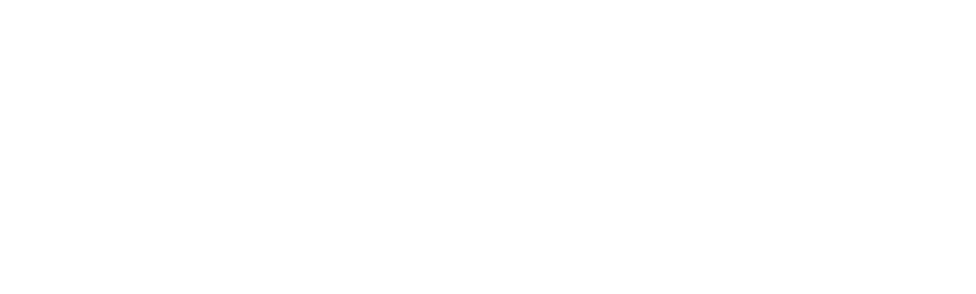
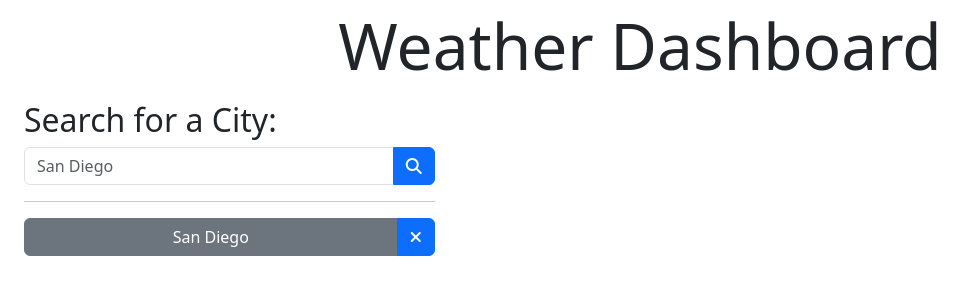
Before and after one commit to that-devguy/WeatherDashboard-API-Challenge, a plain HTML site: page index.html in a window 1280 px wide. Shown: the whole page, without its empty margins (0-976 px from the left). Drawn offline with nearby package versions, Linux system fonts and the light colour scheme.

Commit message:
added bootstrap5, added page header & city search/history with btns to html. added styling to buttons in css.

```diff
--- a/assets/css/style.css
+++ b/assets/css/style.css
@@ -0,0 +1,8 @@
+#city-search {
+    border-radius: auto, 0, 0, auto;
+}
+
+#search-btn {
+    border-top-left-radius: 0;
+    border-bottom-left-radius: 0;
+}
--- a/index.html
+++ b/index.html
@@ -5,11 +5,48 @@
     <meta http-equiv="X-UA-Compatible" content="IE=edge">
     <meta name="viewport" content="width=device-width, initial-scale=1.0">
     <link rel="stylesheet" href="./assets/css/reset.css">
+    <!-- bootstrap5 -->
+    <link href="https://cdn.jsdelivr.net/npm/bootstrap@5.3.0-alpha1/dist/css/bootstrap.min.css" rel="stylesheet" integrity="sha384-GLhlTQ8iRABdZLl6O3oVMWSktQOp6b7In1Zl3/Jr59b6EGGoI1aFkw7cmDA6j6gD" crossorigin="anonymous">
+    <!-- stylesheet -->
     <link rel="stylesheet" href="./assets/css/style.css">
     <title>Weather Dashboard</title>
 </head>
 <body>
+    <nav class="navbar">
+        <h1 class="display-3 text-center w-100">Weather Dashboard</h1>
+    </nav>
 
+    <div class="col mx-4">
+        <div class="col-4">
+                <h2>Search for a City:</h2>
+                <div class="input-group mb-3">
+                    <input id="city-search" type="text" class="form-control" placeholder="San Diego" aria-label="Enter city name">
+                    <div class="input-group-append">
+                        <button id="search-btn" class="btn btn-primary" type="button">
+                            <i class="fa-solid fa-magnifying-glass"></i>
+                        </button>
+                    </div>
+                </div>
+                <hr>
+                <div id="search-history">
+                      <div class="col-12">
+                        <div class="input-group mb-3 d-flex">
+                          <button id="city-history" class="btn btn-secondary flex-grow-1">
+                            San Diego
+                          </button>
+                          <button id="delete-btn" class="btn btn-primary flex-grow-0">
+                            <i class="fa-solid fa-xmark"></i>
+                          </button>
+                        </div>
+                      </div>
+                  </div>
+                </ul>
+        </div>
+    </div>
+    <!-- font awesome kit -->
+    <script src="https://kit.fontawesome.com/ced0ff2264.js" crossorigin="anonymous"></script>
+    <!-- bootstrap5 -->
+    <script src="https://cdn.jsdelivr.net/npm/bootstrap@5.3.0-alpha1/dist/js/bootstrap.bundle.min.js" integrity="sha384-w76AqPfDkMBDXo30jS1Sgez6pr3x5MlQ1ZAGC+nuZB+EYdgRZgiwxhTBTkF7CXvN" crossorigin="anonymous"></script>
     <script src="./assets/js/script.js"></script>
 </body>
 </html>
```
